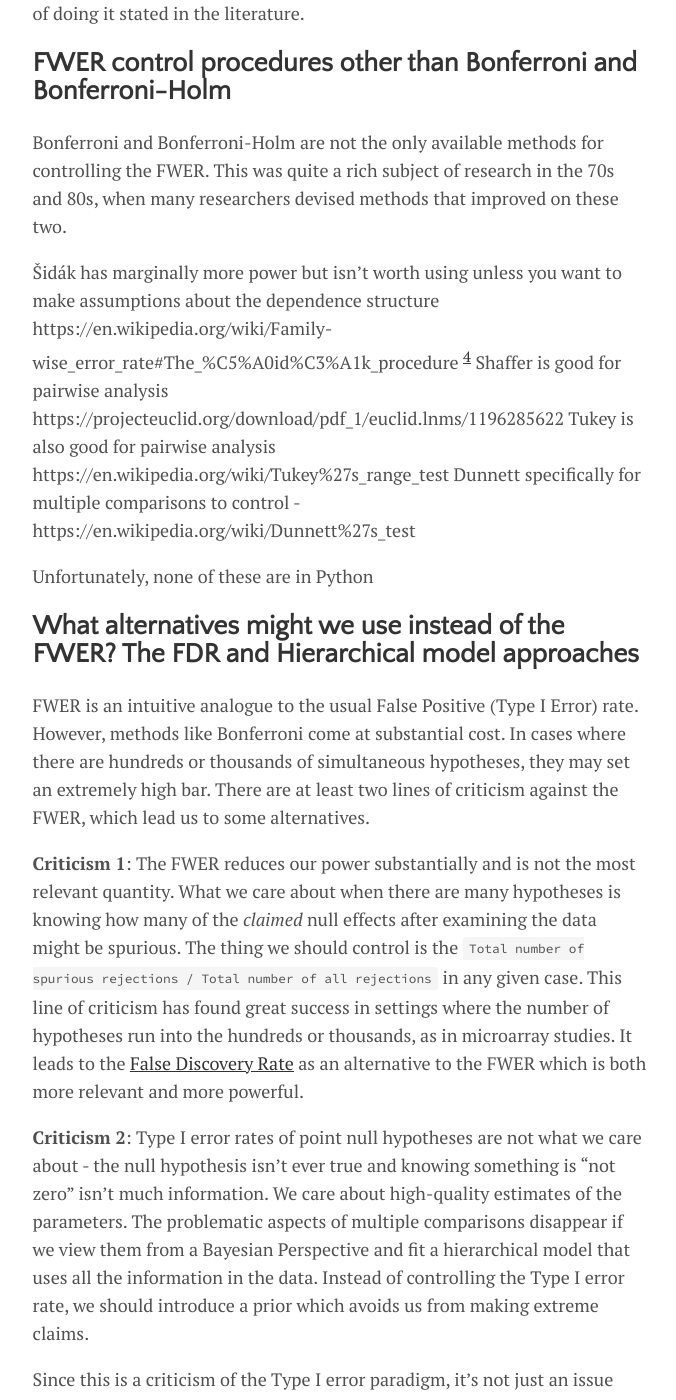
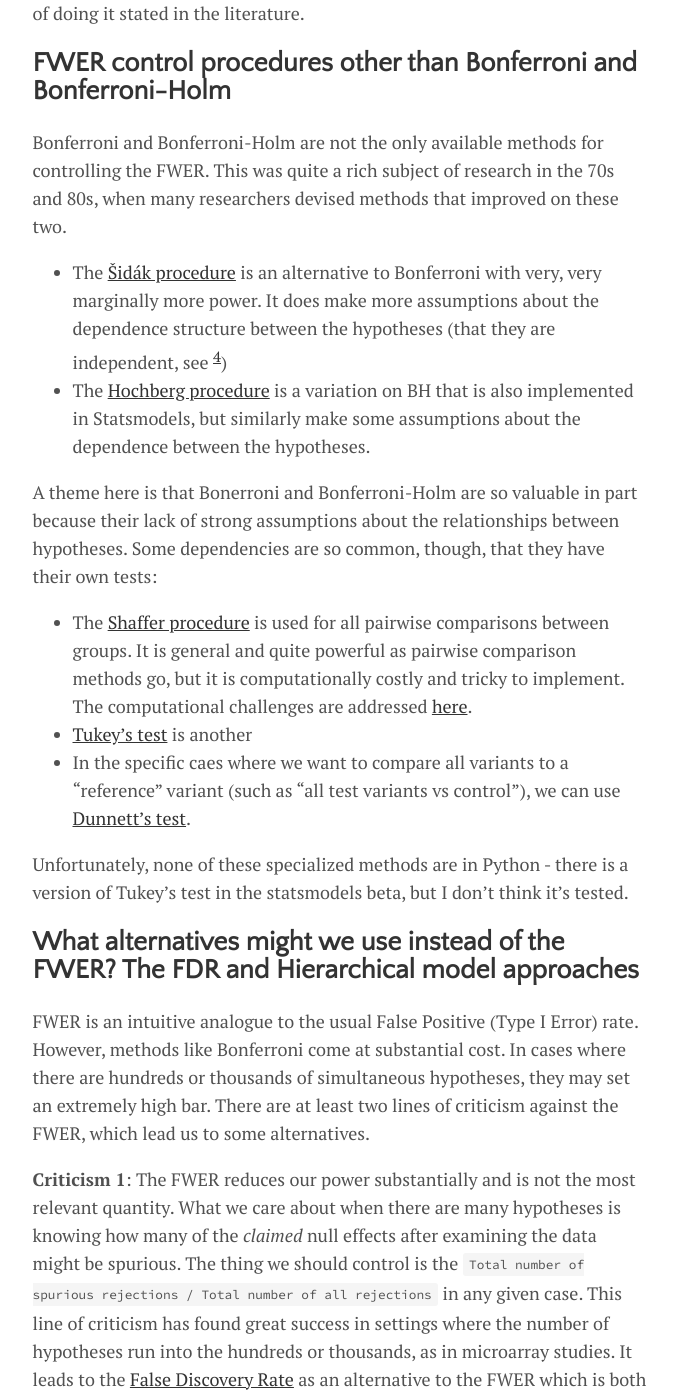
Before and after one commit to lmc2179/lmc2179.github.io, a Jekyll site: the page built from drafts/fwer.md, in a window 1280 px wide and 1400 px high, scrolled down 8440 px. Shown: the whole window, without its empty margins (300-976 px from the left). Built offline with Jekyll 4.4.1, drawn with Linux system fonts in a browser that asks for light colours; our own code applies the rules of GitHub Pages for plain Markdown files; formulas are drawn with MathJax 3.

Commit message:
Update fwer.md

```diff
--- a/drafts/fwer.md
+++ b/drafts/fwer.md
@@ -210,12 +210,17 @@ At the end of the day, if you're testing a large number of hypotheses with P-val
 
 Bonferroni and Bonferroni-Holm are not the only available methods for controlling the FWER. This was quite a rich subject of research in the 70s and 80s, when many researchers devised methods that improved on these two.
 
-Šidák has marginally more power but isn't worth using unless you want to make assumptions about the dependence structure https://en.wikipedia.org/wiki/Family-wise_error_rate#The_%C5%A0id%C3%A1k_procedure <sup>[4](#foot4)</sup>
-Shaffer is good for pairwise analysis https://projecteuclid.org/download/pdf_1/euclid.lnms/1196285622
-Tukey is also good for pairwise analysis https://en.wikipedia.org/wiki/Tukey%27s_range_test
-Dunnett specifically for multiple comparisons to control - https://en.wikipedia.org/wiki/Dunnett%27s_test
+- The [Šidák procedure](https://en.wikipedia.org/wiki/Family-wise_error_rate#The_%C5%A0id%C3%A1k_procedure) is an alternative to Bonferroni with very, very marginally more power. It does make more assumptions about the dependence structure between the hypotheses (that they are independent, see <sup>[4](#foot4)</sup>)
+- The [Hochberg procedure](https://en.wikipedia.org/wiki/Family-wise_error_rate#Hochberg's_step-up_procedure) is a variation on BH that is also implemented in Statsmodels, but similarly make some assumptions about the dependence between the hypotheses.
 
-Unfortunately, none of these are in Python
+A theme here is that Bonerroni and Bonferroni-Holm are so valuable in part because their lack of strong assumptions about the relationships between hypotheses. Some dependencies are so common, though, that they have their own tests:
+
+
+- The [Shaffer procedure](https://www.researchgate.net/publication/240122933_Modified_Sequentially_Rejective_Multiple_Test_Procedures) is used for all pairwise comparisons between groups. It is general and quite powerful as pairwise comparison methods go, but it is computationally costly and tricky to implement. The computational challenges are addressed [here](https://projecteuclid.org/download/pdf_1/euclid.lnms/1196285622).
+- [Tukey's test](https://en.wikipedia.org/wiki/Tukey%27s_range_test) is another
+- In the specific caes where we want to compare all variants to a "reference" variant (such as "all test variants vs control"), we can use [Dunnett's test](https://en.wikipedia.org/wiki/Dunnett%27s_test).
+
+Unfortunately, none of these specialized methods are in Python - there is a version of Tukey's test in the statsmodels beta, but I don't think it's tested.
 
 ## What alternatives might we use instead of the FWER? The FDR and Hierarchical model approaches
 
```
